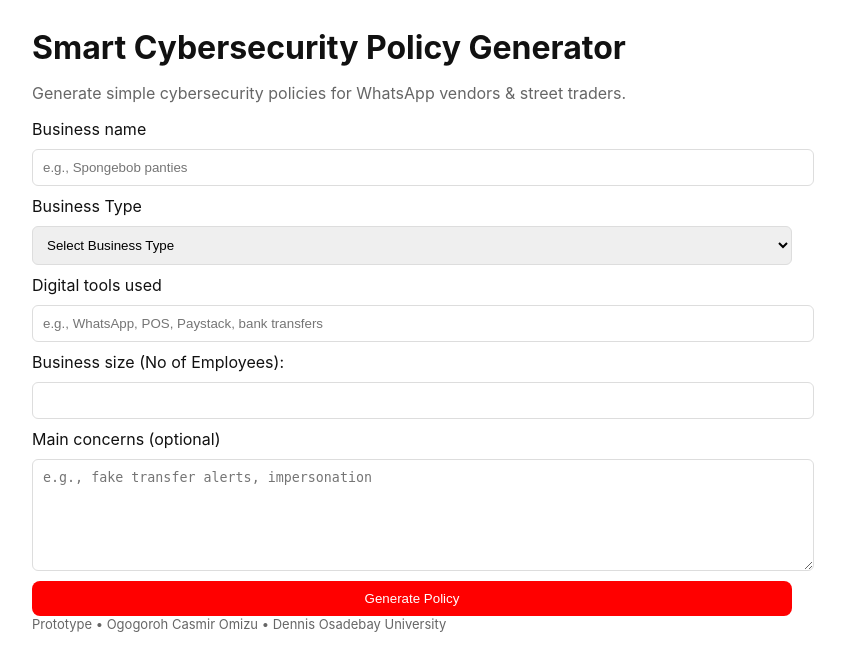
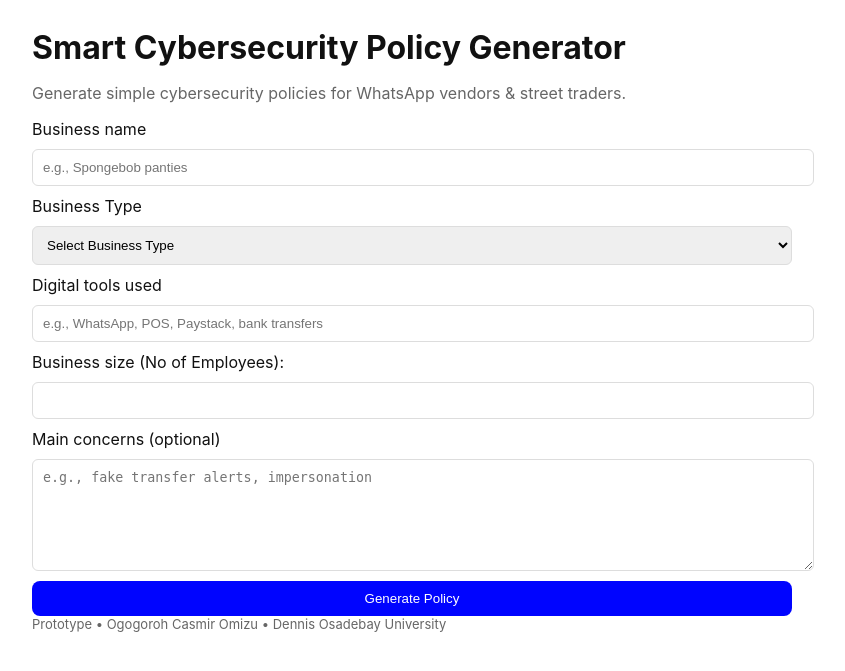
Before and after one commit to casssr/smart-policy-generator, a Flask app: page / in a window 1280 px wide. Shown: the top 671 px of the page, without its empty margins (228-1073 px from the left). Run offline with Flask 3, Linux system fonts and the light colour scheme.

Commit message:
Updated AI logic / frontend changes

```diff
--- a/static/style.css
+++ b/static/style.css
@@ -1,6 +1,6 @@
 /* static/style.css */
 :root{
-  --accent:#ff0000;
+  --accent:#0004ff;
   --bg:#ffffff;
   --text:#111;
 }
```
